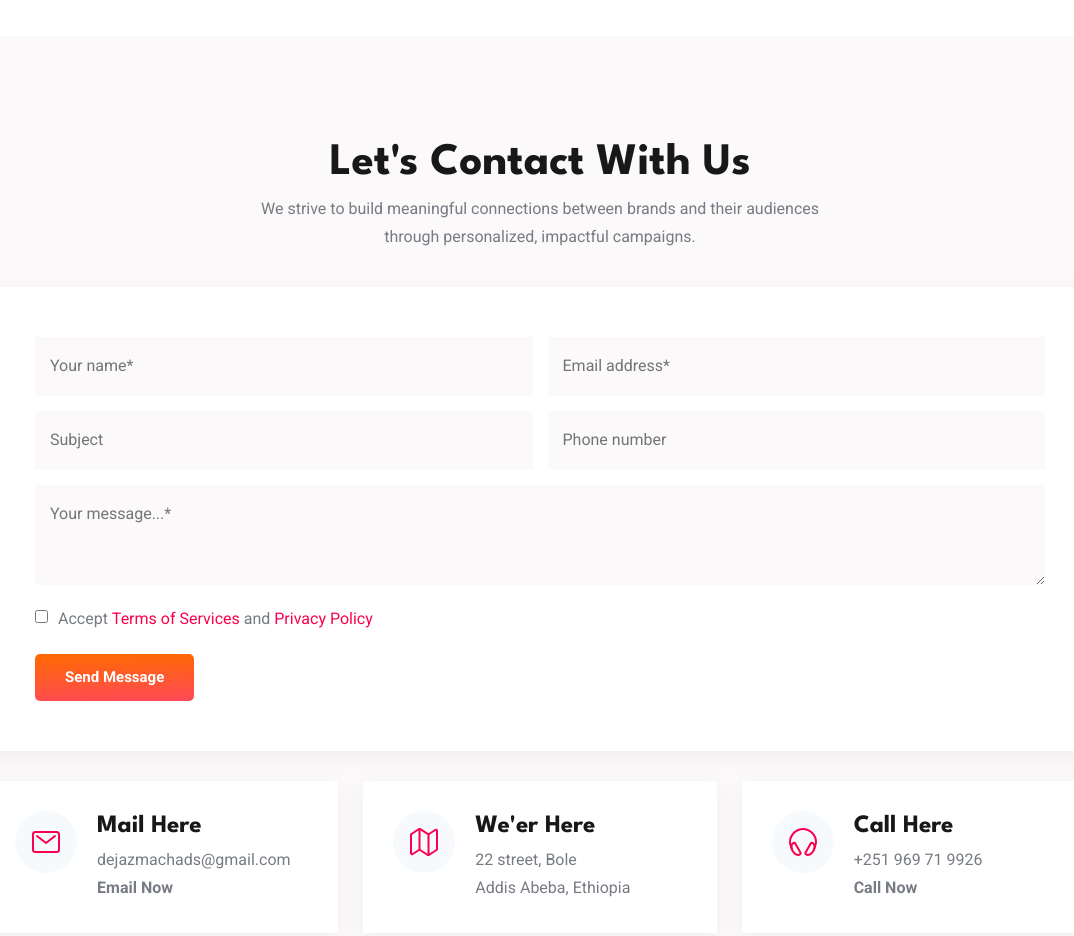
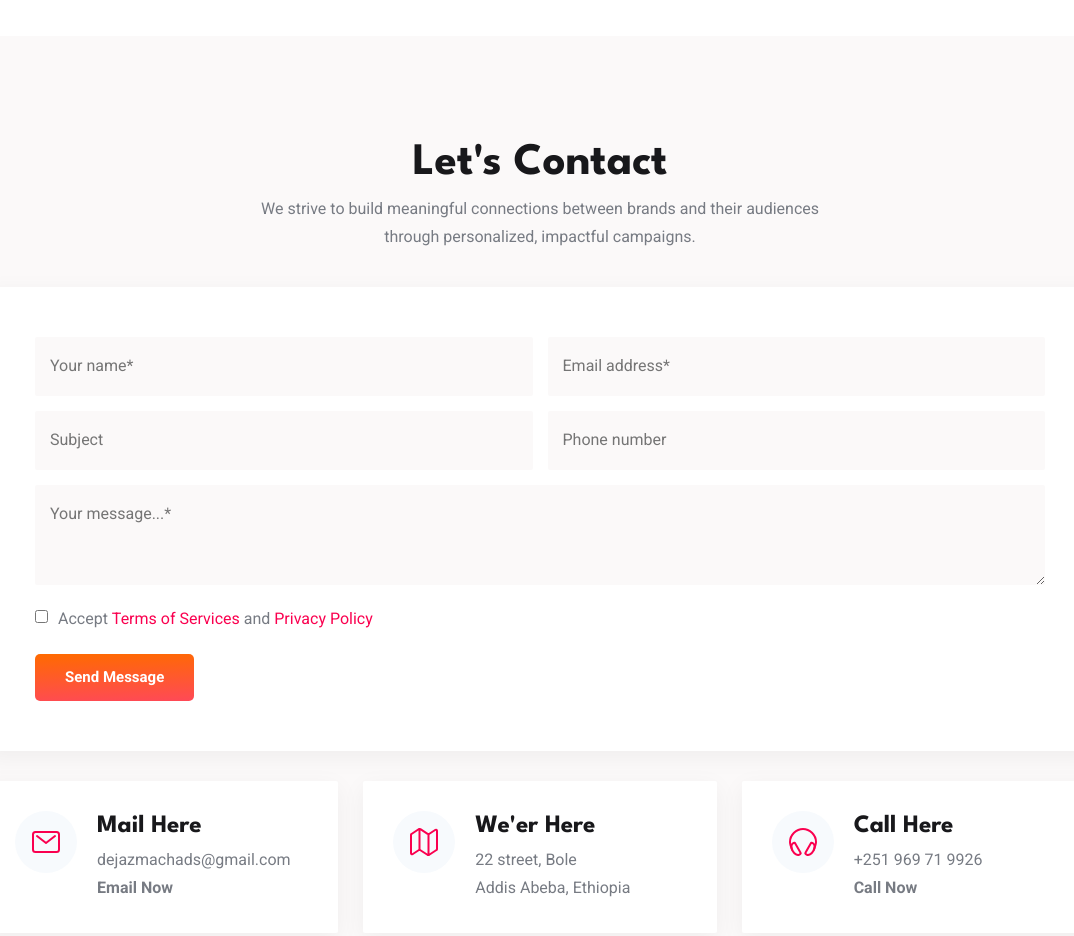
Before and after one commit to henzo-giz/Dej-Azmach-Advertising, a plain HTML site: page index.html in a window 1280 px wide. Shown: the part 5740-6676 px from the top of the page, without its empty margins (100-1174 px from the left). Drawn offline with nearby package versions, Linux system fonts and the light colour scheme.

Commit message:
Update index.html

```diff
--- a/index.html
+++ b/index.html
@@ -622,7 +622,7 @@
       <section class="section contact" id="contact" aria-label="contact">
         <div class="container">
 
-          <h2 class="h2 section-title">Let's Contact With Us</h2>
+          <h2 class="h2 section-title">Let's Contact</h2>
 
           <p class="section-text">
             We strive to build meaningful connections between brands and their audiences through personalized, impactful campaigns.
```
